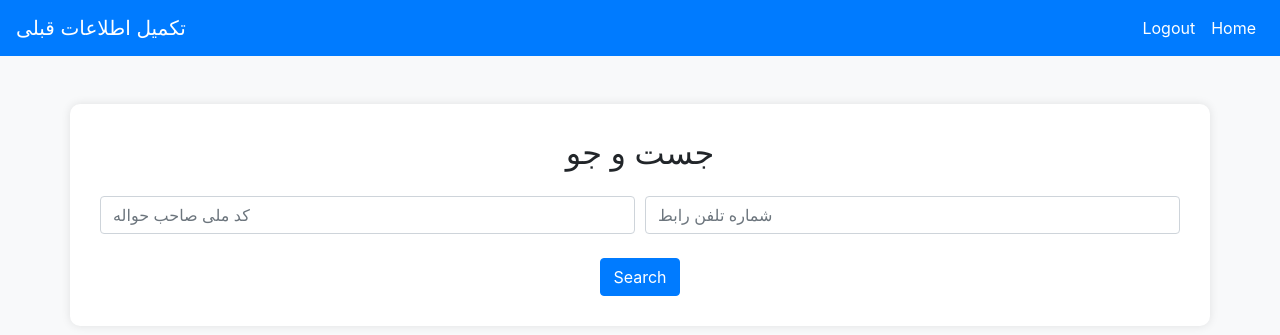
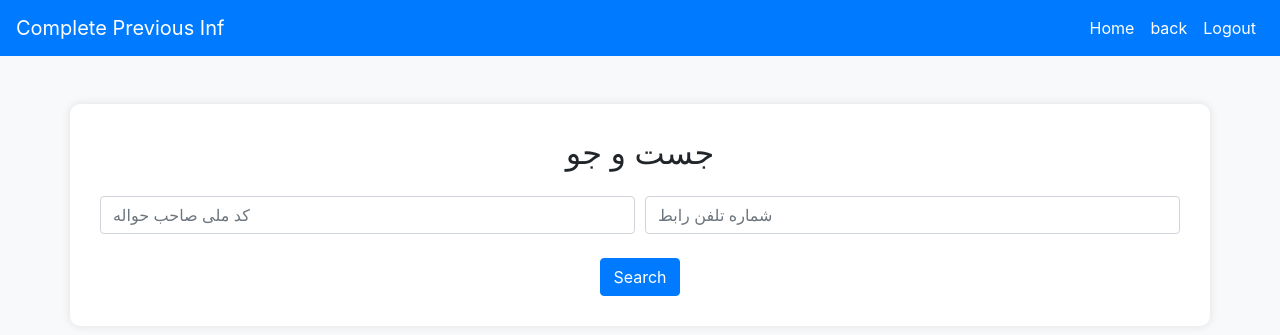
Before and after one commit to tohid1997/car-selling-project, a Flask app: page /first_info/search_complete in a window 1280 px wide. Shown: the top 335 px of the page. Run offline with Flask 3, Linux system fonts and the light colour scheme; some libraries are stand-ins or nearby versions.

Commit message:
'complete5'

```diff
--- a/templates/first_info_new_info.html
+++ b/templates/first_info_new_info.html
@@ -49,6 +49,9 @@
                     <a class="nav-link" href="http://localhost:5000/home">Home</a>
                 </li>
                 <li class="nav-item">
+                    <a class="nav-link" href="http://localhost:5000/first_info">back</a>
+                </li>
+                <li class="nav-item">
                     <a class="nav-link" href="{{ url_for('logout') }}">Logout</a>
                 </li>
             </ul>
@@ -88,7 +91,7 @@
                 <input type="text" class="form-control" style="text-align: center;" id="Rabet_Phone" name="rabet_phone" required>
             </div>
             <div class="form-group" style="text-align: center;">
-                <label for="Mablagh_Havaleh">مبلغ حواله(تومن)</label>
+                <label for="Mablagh_Havaleh">مبلغ حواله(تومان)</label>
                 <input type="number" class="form-control" style="text-align: center;" id="Mablagh_Havaleh" name="mablagh_havaleh" value="" >
             </div>
             <div class="form-group" style="text-align: center;">
--- a/templates/search_complete.html
+++ b/templates/search_complete.html
@@ -39,18 +39,21 @@
     </style>
 </head>
 <body>
-    <nav class="navbar navbar-expand-lg navbar-dark bg-primary">
-        <a class="navbar-brand" href="#">تکمیل اطلاعات قبلی</a>
+    <nav class="navbar navbar-expand-lg navbar-light">
+        <a class="navbar-brand" href="#">Complete Previous Inf</a>
         <button class="navbar-toggler" type="button" data-toggle="collapse" data-target="#navbarNav" aria-controls="navbarNav" aria-expanded="false" aria-label="Toggle navigation">
             <span class="navbar-toggler-icon"></span>
         </button>
         <div class="collapse navbar-collapse" id="navbarNav">
             <ul class="navbar-nav ml-auto">
                 <li class="nav-item">
-                    <a class="nav-link" href="http://localhost:5000/logout">Logout</a>
+                    <a class="nav-link" href="http://localhost:5000/home">Home</a>
                 </li>
                 <li class="nav-item">
-                    <a class="nav-link" href="http://localhost:5000/home">Home</a>
+                    <a class="nav-link" href="http://localhost:5000/first_info">back</a>
+                </li>
+                <li class="nav-item">
+                    <a class="nav-link" href="{{ url_for('logout') }}">Logout</a>
                 </li>
             </ul>
         </div>
--- a/templates/search_results.html
+++ b/templates/search_results.html
@@ -47,6 +47,9 @@
             <ul class="navbar-nav ml-auto">
                 <li class="nav-item">
                     <a class="nav-link" href="http://localhost:5000/home">Home</a>
+                </li>
+                <li class="nav-item">
+                    <a class="nav-link" href="http://localhost:5000/first_info/search_complete">back</a>
                 </li>
                 <li class="nav-item">
                     <a class="nav-link" href="{{ url_for('logout') }}">Logout</a>
--- a/templates/update_record.html
+++ b/templates/update_record.html
@@ -62,7 +62,7 @@
                 <input type="text" id="rabet_phone" name="rabet_phone" class="form-control" value="{{ record[3] }}">
             </div>
             <div class="form-group" style="text-align: center;">
-                <label for="mablagh_havaleh">مبلف حواله(تومان)</label>
+                <label for="mablagh_havaleh">مبلغ حواله(تومان)</label>
                 <input type="number" id="mablagh_havaleh" name="mablagh_havaleh" class="form-control" value="{{ record[4] }}">
             </div>
             <div class="form-group" style="text-align: center;">
```
Also changed, not shown: templates/first_info.html (+8 -2 lines).
